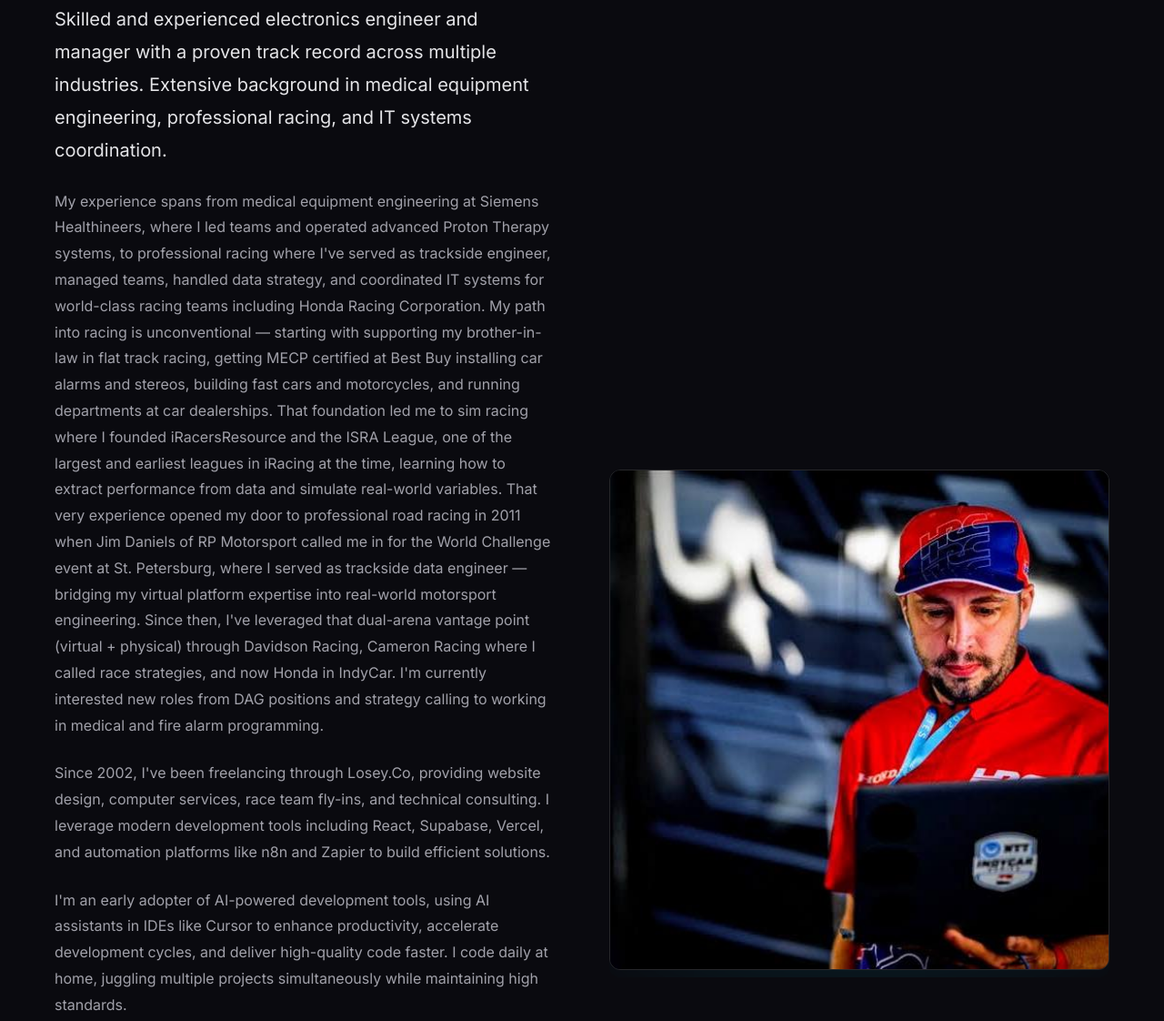
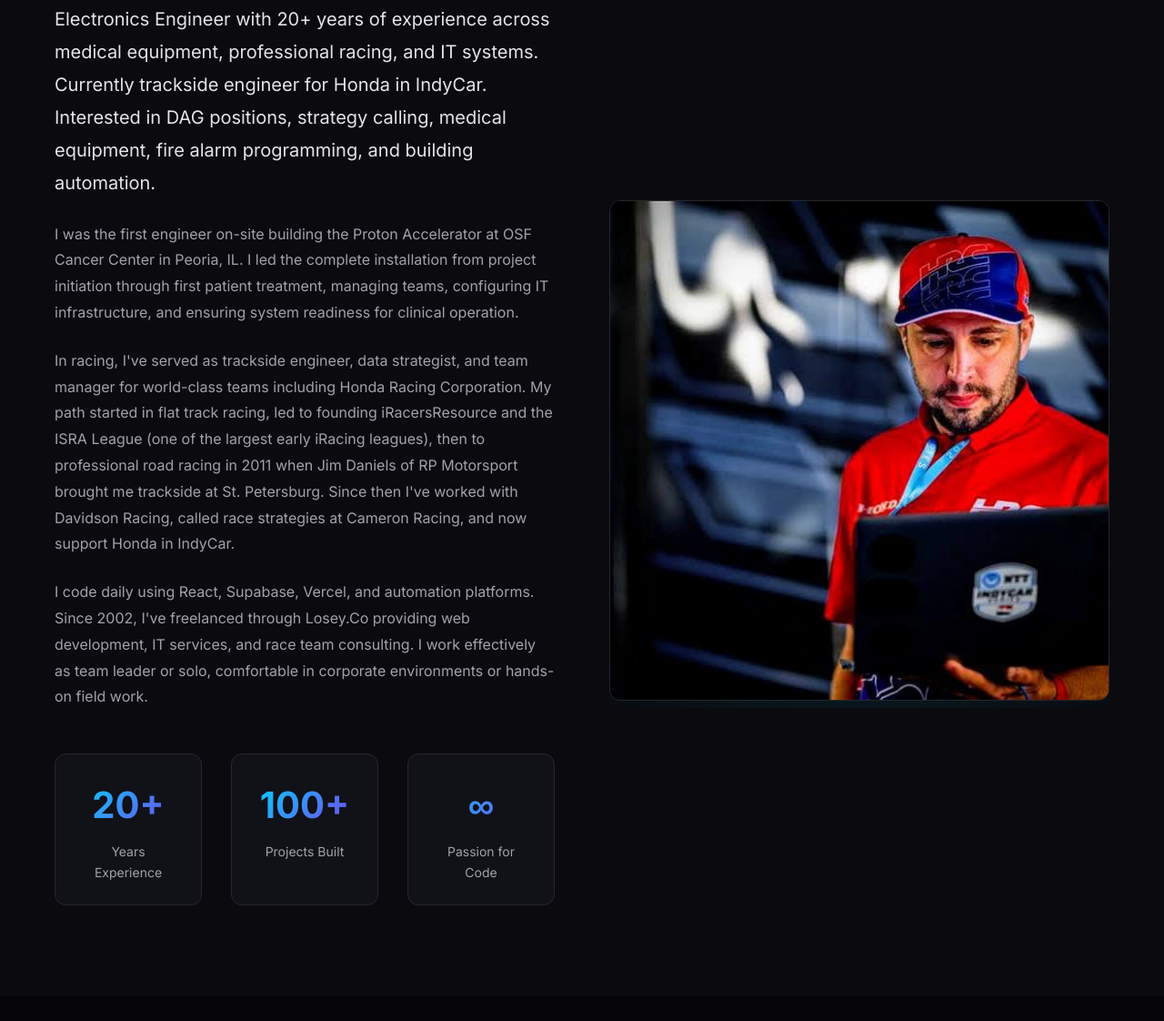
Before and after one commit to loseyco/resume, a website: page index.html in a window 1280 px wide. Shown: the part 1401-2523 px from the top of the page at 91% size. Drawn offline with Linux system fonts and the light colour scheme.

Commit message:
Restructure About section for better readability - shorter paragraphs, clearer structure, more scannable

```diff
--- a/index.html
+++ b/index.html
@@ -169,42 +169,26 @@
             <div class="about-content">
                 <div class="about-text">
                     <p class="lead">
-                        Skilled and experienced electronics engineer and manager with a proven track record across
-                        multiple industries. Extensive background in medical equipment engineering, professional racing,
-                        and IT systems coordination.
+                        Electronics Engineer with 20+ years of experience across medical equipment, professional racing,
+                        and IT systems. Currently trackside engineer for Honda in IndyCar. Interested in DAG positions,
+                        strategy calling, medical equipment, fire alarm programming, and building automation.
                     </p>
                     <p>
-                        My experience spans from medical equipment engineering at Siemens Healthineers, where
-                        I led teams and operated advanced Proton Therapy systems, to professional racing where I've
-                        served as trackside engineer, managed teams, handled data strategy, and coordinated IT systems
-                        for world-class racing teams including Honda Racing Corporation. My path into racing is unconventional
-                        — starting with supporting my brother-in-law in flat track racing, getting MECP certified at Best Buy
-                        installing car alarms and stereos, building fast cars and motorcycles, and running departments at
-                        car dealerships. That foundation led me to sim racing where I founded iRacersResource and the ISRA League,
-                        one of the largest and earliest leagues in iRacing at the time, learning how to extract performance from
-                        data and simulate real-world variables.
-                        That very experience opened my door to professional road racing in 2011 when Jim Daniels of RP Motorsport
-                        called me in for the World Challenge event at St. Petersburg, where I served as trackside data
-                        engineer — bridging my virtual platform expertise into real-world motorsport engineering. Since then,
-                        I've leveraged that dual-arena vantage point (virtual + physical) through Davidson Racing, Cameron Racing
-                        where I called race strategies, and now Honda in IndyCar. I'm currently interested new roles from DAG positions and strategy calling to working in medical and fire alarm programming.
+                        I was the first engineer on-site building the Proton Accelerator at OSF Cancer Center in Peoria, IL.
+                        I led the complete installation from project initiation through first patient treatment, managing
+                        teams, configuring IT infrastructure, and ensuring system readiness for clinical operation.
                     </p>
                     <p>
-                        Since 2002, I've been freelancing through Losey.Co, providing website design, computer services,
-                        race team fly-ins, and technical consulting. I leverage modern development tools including React,
-                        Supabase, Vercel, and automation platforms like n8n and Zapier to build efficient solutions.
+                        In racing, I've served as trackside engineer, data strategist, and team manager for world-class teams
+                        including Honda Racing Corporation. My path started in flat track racing, led to founding iRacersResource
+                        and the ISRA League (one of the largest early iRacing leagues), then to professional road racing in 2011
+                        when Jim Daniels of RP Motorsport brought me trackside at St. Petersburg. Since then I've worked with
+                        Davidson Racing, called race strategies at Cameron Racing, and now support Honda in IndyCar.
                     </p>
                     <p>
-                        I'm an early adopter of AI-powered development tools, using AI assistants in IDEs like Cursor to
-                        enhance productivity, accelerate development cycles, and deliver high-quality code faster. I code
-                        daily at home, juggling multiple projects simultaneously while maintaining high standards.
-                    </p>
-                    <p>
-                        Comfortable in both corporate environments with Microsoft Suite (Teams, Outlook, Excel) and hands-on
-                        field work with commercial fire equipment. I love working from home, getting things done quickly and
-                        efficiently without the workplace environment. I have no issues handling daily operations myself but
-                        also work well in a team environment as needed. Whether leading teams, working solo, or collaborating,
-                        I'm a natural troubleshooter who thinks outside the box to get work done on time and right.
+                        I code daily using React, Supabase, Vercel, and automation platforms. Since 2002, I've freelanced
+                        through Losey.Co providing web development, IT services, and race team consulting. I work effectively
+                        as team leader or solo, comfortable in corporate environments or hands-on field work.
                     </p>
                     <div class="about-highlights">
                         <div class="highlight-item">
```
